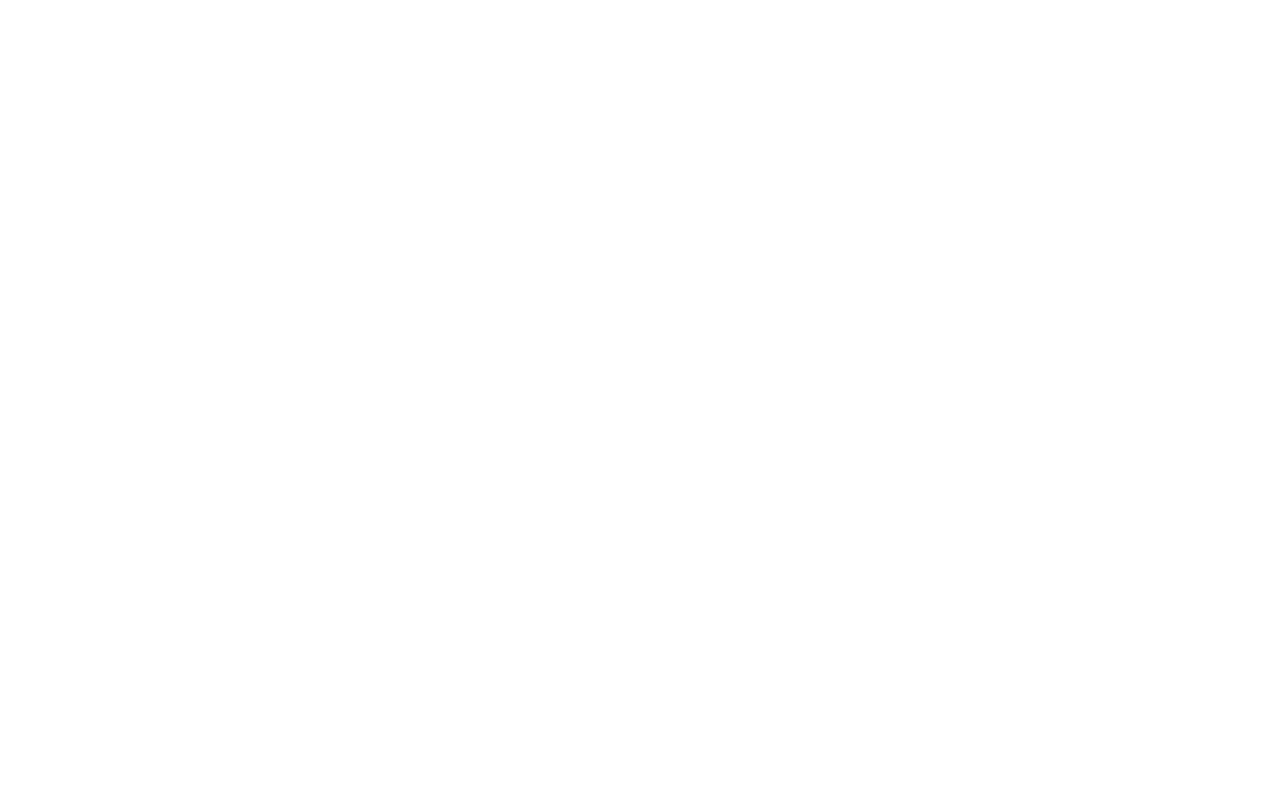
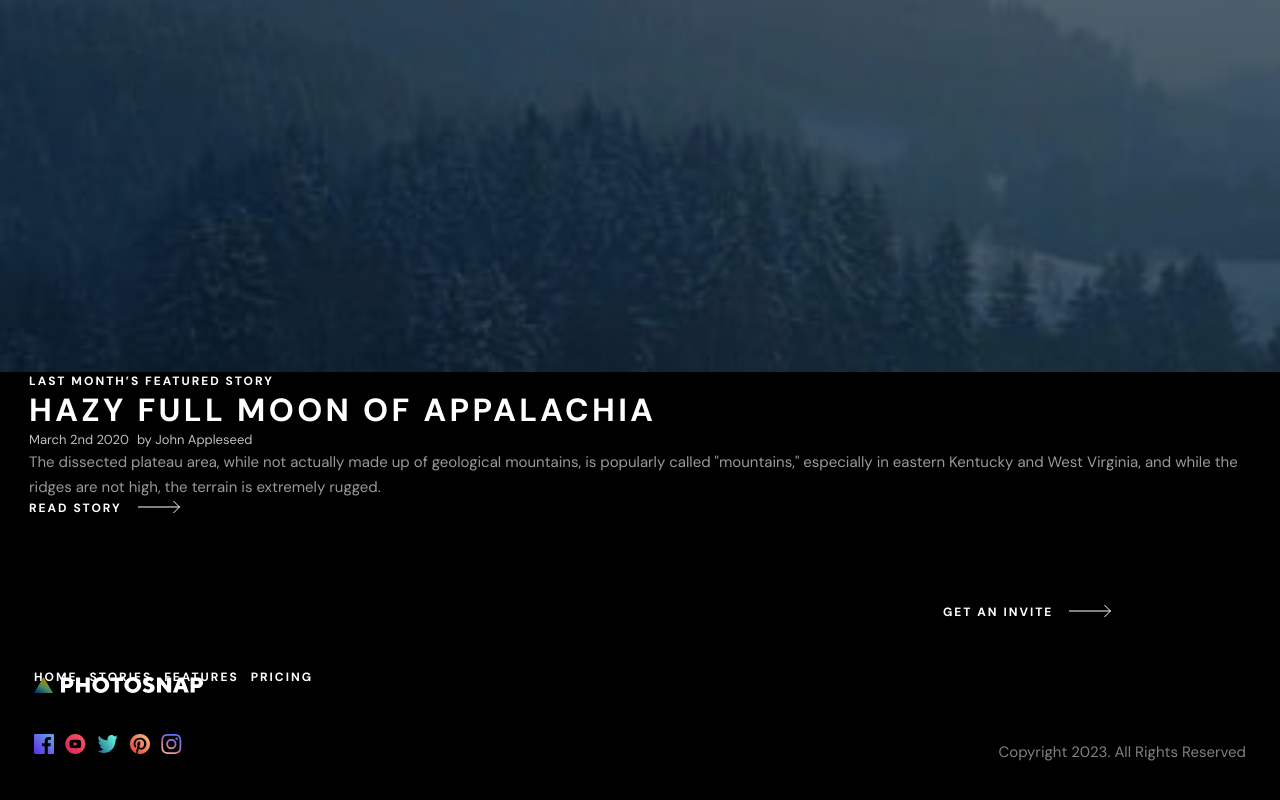
Before and after one commit to alexJSanchez/PhotoSnap, a React (Create React App) app in the folder photosnap/: page /stories in a window 1280 px wide. Shown: the part 780-1580 px from the top of the page. Before the commit the page ends 800 px from the top, so only its background shows below. Built offline with nearby package versions, Linux system fonts and the light colour scheme; the HTML template or start-up script is replaced by a standard one.

Commit message:
stories css

```diff
--- a/photosnap/src/App.css
+++ b/photosnap/src/App.css
@@ -37,7 +37,6 @@
 }
 
 .btn-two-light {
-	width: 100%;
 	display: flex;
 	justify-content: space-between;
 	gap: 16px;
--- a/photosnap/src/pages/Stories.js
+++ b/photosnap/src/pages/Stories.js
@@ -4,7 +4,33 @@
 export default function Stories() {
 	return (
 		<div>
-			<img src={moon} />
+			<div className="text-white flex justify-center flex-col">
+				<img src={moon} />
+				<div className="bg-black px-[29px]">
+					<h4 className="text-[12px] font-[700] tracking-[2px]">
+						LAST MONTH’S FEATURED STORY
+					</h4>
+					<h2 className="text-[32px] font-[700] leading-[40px] tracking-[3.33px]">
+						HAZY FULL MOON OF APPALACHIA
+					</h2>
+					<div className="flex text-[13px] opacity-[.75] gap-2">
+						<p>March 2nd 2020</p>
+						<p>by John Appleseed</p>
+					</div>
+					<p className="text-[15px] opacity-[.60] leading-[25px]">
+						The dissected plateau area, while not actually made up of geological
+						mountains, is popularly called "mountains," especially in eastern
+						Kentucky and West Virginia, and while the ridges are not high, the
+						terrain is extremely rugged.
+					</p>
+					<div className="btn-two-box">
+						<button className="btn-two-light">
+							READ STORY
+							<img className="arrow-img-light" src={arrow} />
+						</button>
+					</div>
+				</div>
+			</div>
 		</div>
 	);
 }
```
